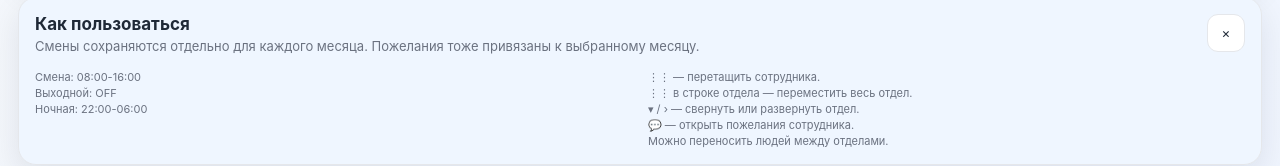
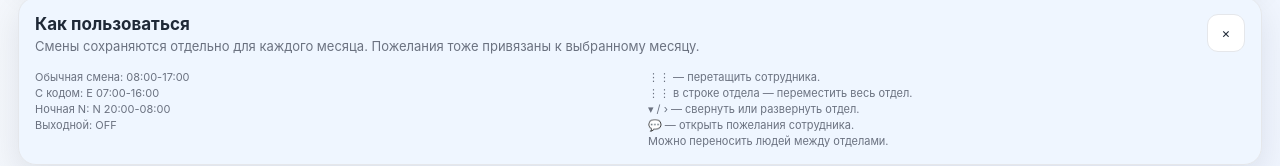
Before and after one commit to JohnCook36/work_time_departments, a React (Vite) app: page / in a window 1280 px wide. Both pictures are taken after a click on the button 1220 px from the left and 61 px from the top of the page. Shown: the part 124-290 px from the top of the page. Built offline with nearby package versions, Linux system fonts and the light colour scheme.

Commit message:
feat(hours): support coded shifts in schedule cells

```diff
--- a/src/App.tsx
+++ b/src/App.tsx
@@ -628,7 +628,8 @@ function App() {
 
   const getDisplayValue = (entry: ShiftEntry): string => {
     if (entry.type === 'shift' && entry.shift) {
-      return entry.shift.start + '-' + entry.shift.end;
+      const codePrefix = entry.shift.code ? entry.shift.code + ' ' : '';
+      return codePrefix + entry.shift.start + '-' + entry.shift.end;
     }
 
     if (entry.type === 'off') return 'OFF';
@@ -790,9 +791,10 @@ function App() {
 
               <HelpGrid>
                 <div>
-                  <TinyText>Смена: 08:00-16:00</TinyText>
+                  <TinyText>Обычная смена: 08:00-17:00</TinyText>
+                  <TinyText>С кодом: E 07:00-16:00</TinyText>
+                  <TinyText>Ночная N: N 20:00-08:00</TinyText>
                   <TinyText>Выходной: OFF</TinyText>
-                  <TinyText>Ночная: 22:00-06:00</TinyText>
                 </div>
                 <div>
                   <TinyText>⋮⋮ — перетащить сотрудника.</TinyText>
@@ -1437,7 +1439,8 @@ function SortableEmployeeRow({
                     entry.type === 'error'
                       ? entry.error
                       : entry.type === 'shift' && entry.shift
-                        ? entry.shift.start + '-' + entry.shift.end
+                        ? (entry.shift.code ? entry.shift.code + ' ' : '') +
+                          entry.shift.start + '-' + entry.shift.end
                         : ''
                   }
                 >
@@ -1446,9 +1449,10 @@ function SortableEmployeeRow({
                     : entry.type === 'off'
                       ? 'OFF'
                       : entry.type === 'shift' && entry.shift
-                        ? entry.shift.start.slice(0, 2) +
-                          '-' +
-                          entry.shift.end.slice(0, 2)
+                        ? entry.shift.code ||
+                          entry.shift.start.slice(0, 2) +
+                            '-' +
+                            entry.shift.end.slice(0, 2)
                         : '⚠'}
                 </ShiftDisplay>
               )}
```
